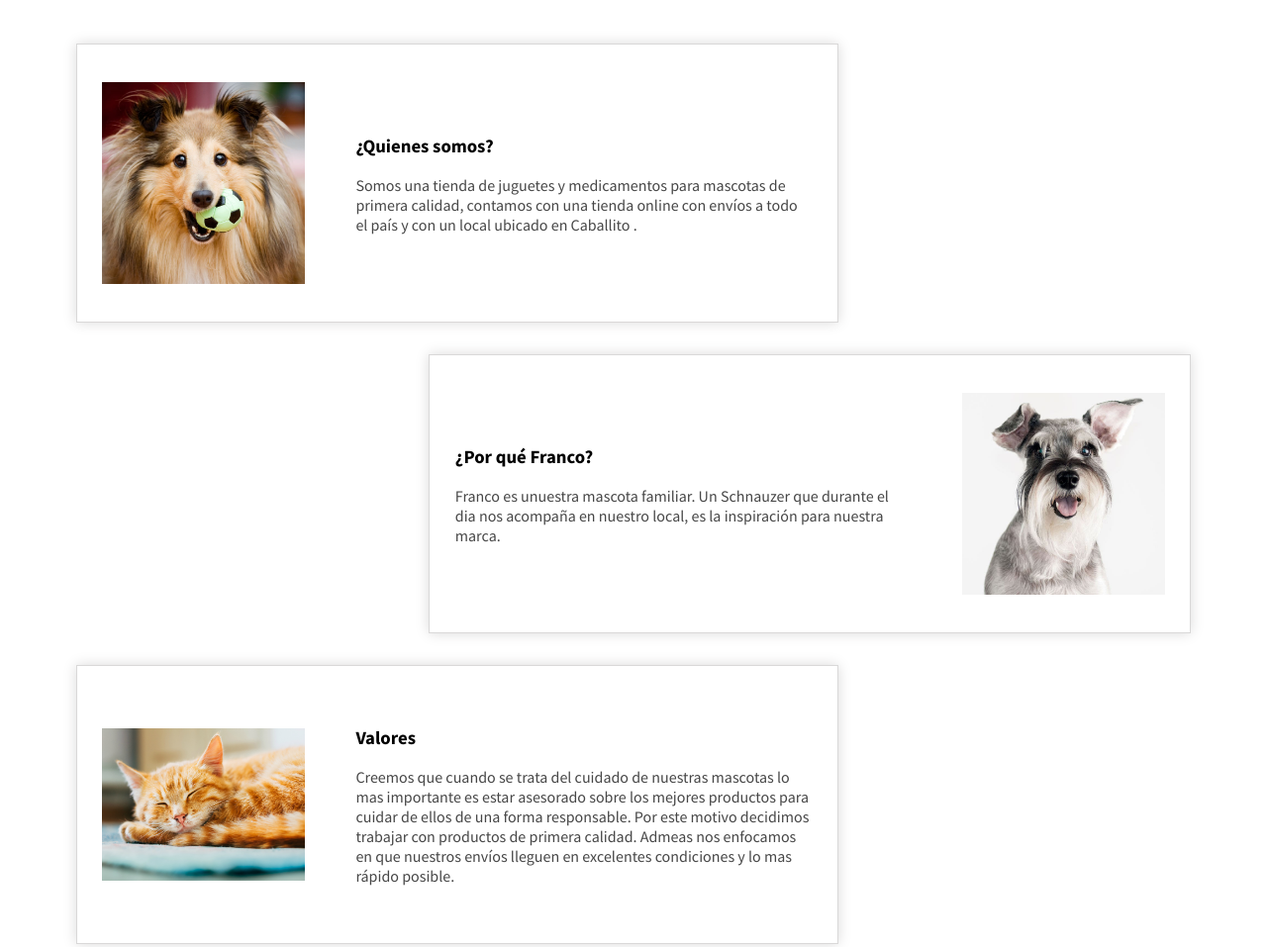
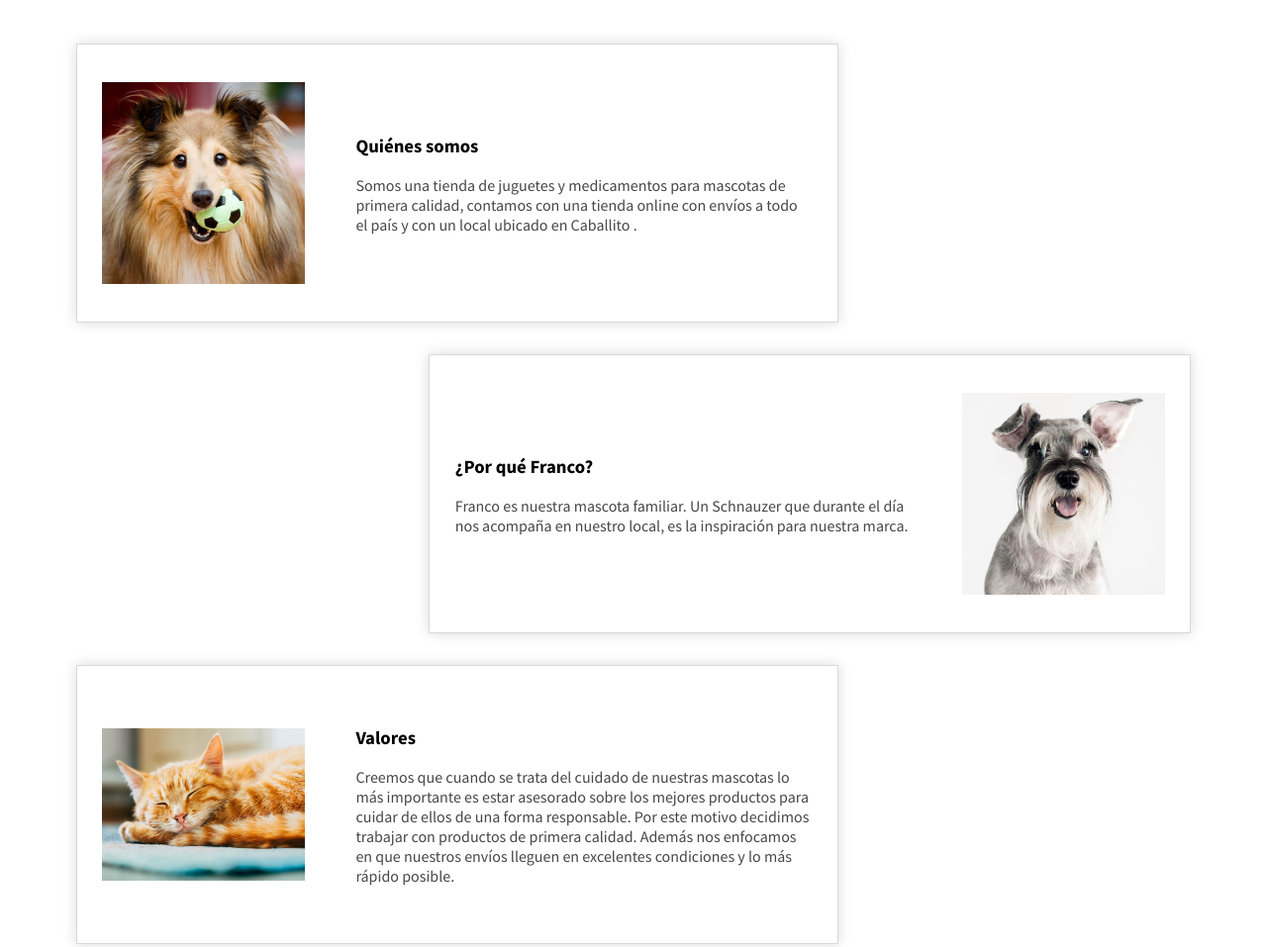
Before and after one commit to LucianaMendez95/LM-Franco-pet-shop, a plain HTML site: page index.html in a window 1280 px wide. Shown: the part 740-1697 px from the top of the page at 99% size. Drawn offline with nearby package versions, Linux system fonts and the light colour scheme; no server answers.

Commit message:
ultimos detalles

```diff
--- a/index.html
+++ b/index.html
@@ -15,7 +15,7 @@
             <img src="Imagenes/logo.png" alt="logo de franco pet shop">
             <nav>
                 <a href="index.html" id="seleccionadoNav">Home</a>
-                <a href="farmacia.html">farmacia</a>
+                <a href="farmacia.html">Farmacia</a>
                 <a href="juguetes.html">Juguetes</a>
                 <a href="contacto.html">Contacto</a>
             </nav>
@@ -32,14 +32,14 @@
           <div id="sectionHome1" class= "sectionHomex">
              <img src="Imagenes/foto2.jpg" alt="perro con una pelota">
              <div id="textoHome1" class="textoHomex">
-                 <h3>¿Quienes somos?</h3>
+                 <h3>Quiénes somos</h3>
                  <p>Somos una tienda de juguetes y medicamentos para mascotas de primera calidad, contamos con una tienda online con envíos a todo el país y con un local ubicado en Caballito . </p>
             </div>
          </div>
          <div id="sectionHome2" class= "sectionHomex">
              <div id="textoHome2"class="textoHomex">
                 <h3>¿Por qué Franco?</h3>
-                 <p>Franco es unuestra mascota familiar. Un Schnauzer que durante el dia nos acompaña en nuestro local, es la inspiración para nuestra marca.  </p>
+                 <p>Franco es nuestra mascota familiar. Un Schnauzer que durante el día nos acompaña en nuestro local, es la inspiración para nuestra marca.  </p>
              </div>
              <img src="Imagenes/foto1.jpg" alt="perro schnauzer">
          </div>
@@ -47,7 +47,7 @@
              <img src="Imagenes/foto3.jpg" alt="gato durmiendo">
              <div id="textoHome2"class="textoHomex">
                  <h3>Valores</h3>
-                 <p>Creemos que cuando se trata del cuidado de nuestras mascotas lo mas importante es estar asesorado sobre los mejores productos para cuidar de ellos de una forma responsable. Por este motivo decidimos trabajar con productos de primera calidad. Admeas nos enfocamos en que nuestros envíos lleguen en excelentes condiciones y lo mas rápido posible. </p>
+                 <p>Creemos que cuando se trata del cuidado de nuestras mascotas lo más importante es estar asesorado sobre los mejores productos para cuidar de ellos de una forma responsable. Por este motivo decidimos trabajar con productos de primera calidad. Además nos enfocamos en que nuestros envíos lleguen en excelentes condiciones y lo más rápido posible. </p>
              </div>
          </div>
          <div id="sectionHome4" class= "sectionHomex">
```
Also changed, not shown: contacto.html (+1 -1 lines), farmacia.html (+1 -1 lines), juguetes.html (+1 -1 lines).
